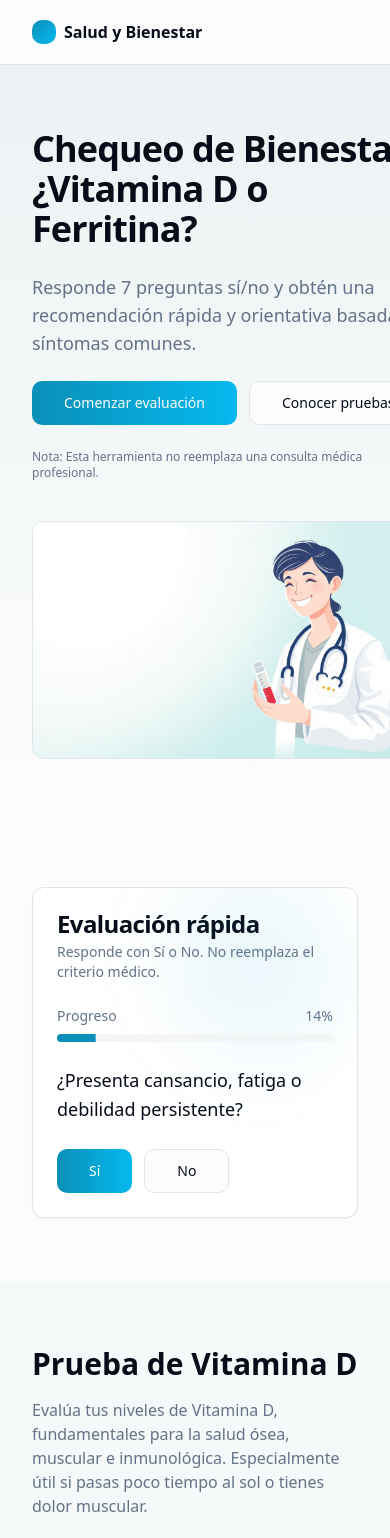
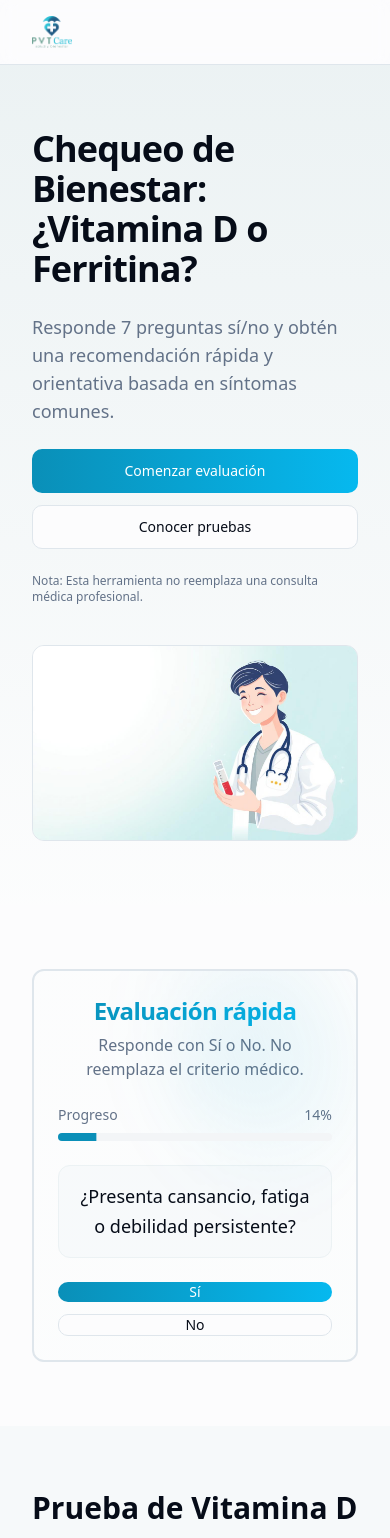
Before and after one commit to sebastianterleira/wellness-check-guide-test, a React (Vite) app: page / in a window 390 px wide. Shown: the top 1538 px of the page. Built offline with nearby package versions, Linux system fonts and the light colour scheme.

Commit message:
Update landing page with logo and styling
Update logo, center mobile CTAs and buttons, expand mobile buttons to full width, and improve visual design of the quick evaluation box.

```diff
--- a/src/components/health/HealthDecisionWizard.tsx
+++ b/src/components/health/HealthDecisionWizard.tsx
@@ -121,13 +121,15 @@ export function HealthDecisionWizard() {
   const step = STEPS[currentId];
 
   return (
-    <Card className="relative overflow-hidden">
+    <Card className="relative overflow-hidden border-2 shadow-[var(--shadow-elegant)] bg-gradient-to-br from-background to-accent/20">
       <div className="pointer-events-none absolute inset-0 opacity-60 [mask-image:radial-gradient(60%_60%_at_50%_30%,black,transparent)]">
         <div className="absolute -top-24 left-1/2 h-72 w-72 -translate-x-1/2 rounded-full bg-gradient-to-br from-[hsl(var(--primary)/0.25)] to-[hsl(var(--primary-glow)/0.25)] blur-3xl animate-float" />
       </div>
-      <CardHeader>
-        <CardTitle>Evaluación rápida</CardTitle>
-        <CardDescription>
+      <CardHeader className="text-center sm:text-left">
+        <CardTitle className="text-2xl sm:text-3xl bg-gradient-to-r from-[hsl(var(--primary))] to-[hsl(var(--primary-glow))] bg-clip-text text-transparent">
+          Evaluación rápida
+        </CardTitle>
+        <CardDescription className="text-base">
           Responde con Sí o No. No reemplaza el criterio médico.
         </CardDescription>
       </CardHeader>
@@ -142,16 +144,18 @@ export function HealthDecisionWizard() {
 
         {!result && (
           <div className="space-y-6">
-            <p className="text-lg font-medium leading-relaxed">{step.question}</p>
-            <div className="flex flex-wrap gap-3">
-              <Button variant="hero" size="lg" onClick={() => handleAnswer("Sí")} aria-label="Responder Sí">
+            <div className="bg-accent/30 rounded-lg p-4 border border-accent">
+              <p className="text-lg font-medium leading-relaxed text-center sm:text-left">{step.question}</p>
+            </div>
+            <div className="flex flex-col sm:flex-row gap-3">
+              <Button variant="hero" size="lg" onClick={() => handleAnswer("Sí")} aria-label="Responder Sí" className="flex-1 sm:flex-none">
                 Sí
               </Button>
-              <Button variant="outline" size="lg" onClick={() => handleAnswer("No")} aria-label="Responder No">
+              <Button variant="outline" size="lg" onClick={() => handleAnswer("No")} aria-label="Responder No" className="flex-1 sm:flex-none">
                 No
               </Button>
               {answered.length > 0 && (
-                <Button variant="ghost" onClick={reset} aria-label="Reiniciar cuestionario">
+                <Button variant="ghost" onClick={reset} aria-label="Reiniciar cuestionario" className="sm:ml-auto">
                   Reiniciar
                 </Button>
               )}
@@ -160,39 +164,41 @@ export function HealthDecisionWizard() {
         )}
 
         {result && (
-          <div className="space-y-4">
-            <div role="status" aria-live="polite" className="space-y-2">
-              <h3 className="text-2xl font-semibold">Recomendación</h3>
-              <p className="text-muted-foreground">
+          <div className="space-y-6">
+            <div role="status" aria-live="polite" className="bg-gradient-to-r from-[hsl(var(--primary)/0.1)] to-[hsl(var(--primary-glow)/0.1)] rounded-lg p-6 border border-primary/20 text-center">
+              <h3 className="text-2xl sm:text-3xl font-semibold mb-3 bg-gradient-to-r from-[hsl(var(--primary))] to-[hsl(var(--primary-glow))] bg-clip-text text-transparent">
+                Recomendación
+              </h3>
+              <p className="text-lg text-muted-foreground">
                 {result === "Vitamina D" && (
                   <>
-                    Se sugiere priorizar la medición de <strong>Vitamina D</strong>.
+                    Se sugiere priorizar la medición de <strong className="text-foreground">Vitamina D</strong>.
                   </>
                 )}
                 {result === "Ferritina" && (
                   <>
-                    Se sugiere priorizar la medición de <strong>Ferritina</strong> (estado de hierro).
+                    Se sugiere priorizar la medición de <strong className="text-foreground">Ferritina</strong> (estado de hierro).
                   </>
                 )}
                 {result === "Evaluación clínica general" && (
                   <>
-                    Considera una <strong>evaluación clínica general</strong> con tu profesional de salud.
+                    Considera una <strong className="text-foreground">evaluación clínica general</strong> con tu profesional de salud.
                   </>
                 )}
               </p>
             </div>
-            <div className="flex flex-wrap gap-3">
+            <div className="flex flex-col sm:flex-row gap-3 justify-center">
               {result === "Vitamina D" && (
-                <Button asChild variant="hero">
+                <Button asChild variant="hero" size="lg" className="w-full sm:w-auto">
                   <a href="#vitamina-d">Ver prueba de Vitamina D</a>
                 </Button>
               )}
               {result === "Ferritina" && (
-                <Button asChild variant="hero">
+                <Button asChild variant="hero" size="lg" className="w-full sm:w-auto">
                   <a href="#ferritina">Ver prueba de Ferritina</a>
                 </Button>
               )}
-              <Button variant="ghost" onClick={reset}>Realizar nuevamente</Button>
+              <Button variant="outline" onClick={reset} size="lg" className="w-full sm:w-auto">Realizar nuevamente</Button>
             </div>
           </div>
         )}
--- a/src/pages/Index.tsx
+++ b/src/pages/Index.tsx
@@ -2,6 +2,7 @@ import { Helmet } from "react-helmet-async";
 import hero from "@/assets/hero-medical.jpg";
 import vitaminaDImage from "@/assets/vitamina-d.webp";
 import ferritinaImage from "@/assets/ferritina.webp";
+import logoImage from "@/assets/logo-previta.png";
 import { Button } from "@/components/ui/button";
 import { Card, CardContent, CardDescription, CardHeader, CardTitle } from "@/components/ui/card";
 import { HealthDecisionWizard } from "@/components/health/HealthDecisionWizard";
@@ -74,11 +75,14 @@ const Index = () => {
         <script type="application/ld+json">{JSON.stringify(faqJsonLd)}</script>
       </Helmet>
 
-      <header className="border-b">
+      <header className="border-b bg-background/95 backdrop-blur supports-[backdrop-filter]:bg-background/60">
         <div className="container flex h-16 items-center justify-between">
-          <a href="#" className="flex items-center gap-2">
-            <div className="h-6 w-6 rounded-md bg-gradient-to-br from-[hsl(var(--primary))] to-[hsl(var(--primary-glow))]" />
-            <span className="font-semibold">Salud y Bienestar</span>
+          <a href="#" className="flex items-center">
+            <img
+              src={logoImage}
+              alt="Previta Care - Pruebas médicas"
+              className="h-8 w-auto"
+            />
           </a>
           <nav className="hidden md:flex items-center gap-6 text-sm text-muted-foreground">
             <a href="#evaluacion" className="hover:text-foreground">Evaluación</a>
@@ -102,11 +106,11 @@ const Index = () => {
               <p className="text-lg text-muted-foreground">
                 Responde 7 preguntas sí/no y obtén una recomendación rápida y orientativa basada en síntomas comunes.
               </p>
-              <div className="flex gap-3">
-                <Button asChild variant="hero" size="lg">
+              <div className="flex flex-col sm:flex-row gap-3 items-center sm:items-start">
+                <Button asChild variant="hero" size="lg" className="w-full sm:w-auto">
                   <a href="#evaluacion">Comenzar evaluación</a>
                 </Button>
-                <Button asChild variant="outline" size="lg">
+                <Button asChild variant="outline" size="lg" className="w-full sm:w-auto">
                   <a href="#vitamina-d">Conocer pruebas</a>
                 </Button>
               </div>
@@ -145,7 +149,7 @@ const Index = () => {
                 <li>Ideal para chequeos preventivos</li>
               </ul>
               <div className="pt-2">
-                <Button asChild variant="hero">
+                <Button asChild variant="hero" className="w-full md:w-auto">
                   <a href="https://previtacare.com/productos/vitamina-d" target="_blank" rel="noopener noreferrer">
                     Solicitar prueba
                   </a>
@@ -186,7 +190,7 @@ const Index = () => {
                 <li>Orientación para seguimiento médico</li>
               </ul>
               <div className="pt-2">
-                <Button asChild variant="hero">
+                <Button asChild variant="hero" className="w-full md:w-auto">
                   <a href="https://previta-test.pages.dev/productos/hierro" target="_blank" rel="noopener noreferrer">
                     Solicitar prueba
                   </a>
```
Also changed, not shown: src/assets/logo-previta.png (added).
